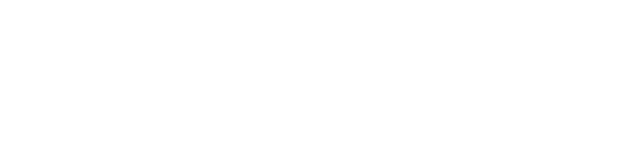
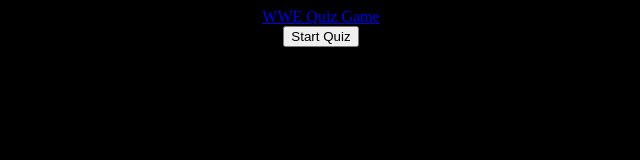
Before and after one commit to EdgarLopez755/WWE-Quiz-game, a plain HTML site: page index.html in a window 1280 px wide. Shown: the whole page, without its empty margins (319-959 px from the left). Drawn offline with Linux system fonts and the light colour scheme.

Commit message:
Add a header and start.btn

```diff
--- a/index.html
+++ b/index.html
@@ -3,10 +3,15 @@
 <head>
     <meta charset="UTF-8">
     <meta name="viewport" content="width=device-width, initial-scale=1.0">
+    <link rel="stylesheet" href="./css/style.css">
     <script defer src="./js/app.js"></script>
     <title>WWE Quiz Game</title>
 </head>
 <body>
+    <header class="header">
+        <a href="#" class="logo">WWE Quiz Game</a>
+    <div id="start.btn"><button>Start Quiz</button>
+
 
 </body>
 </html>
```
